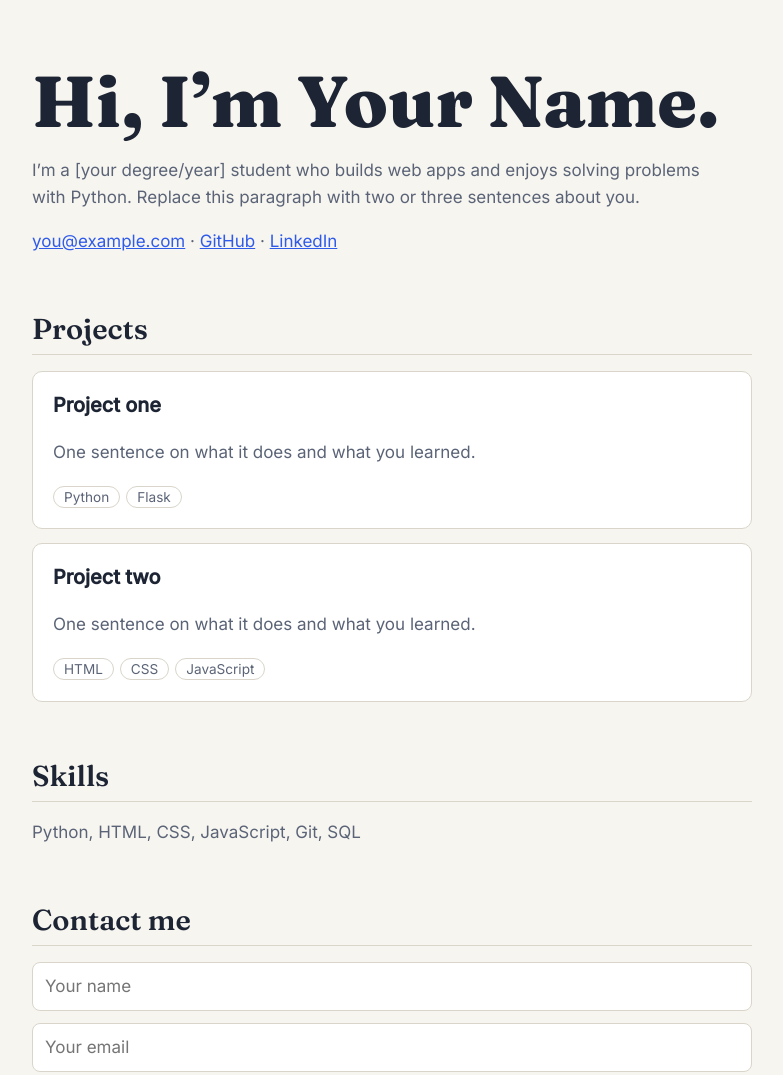
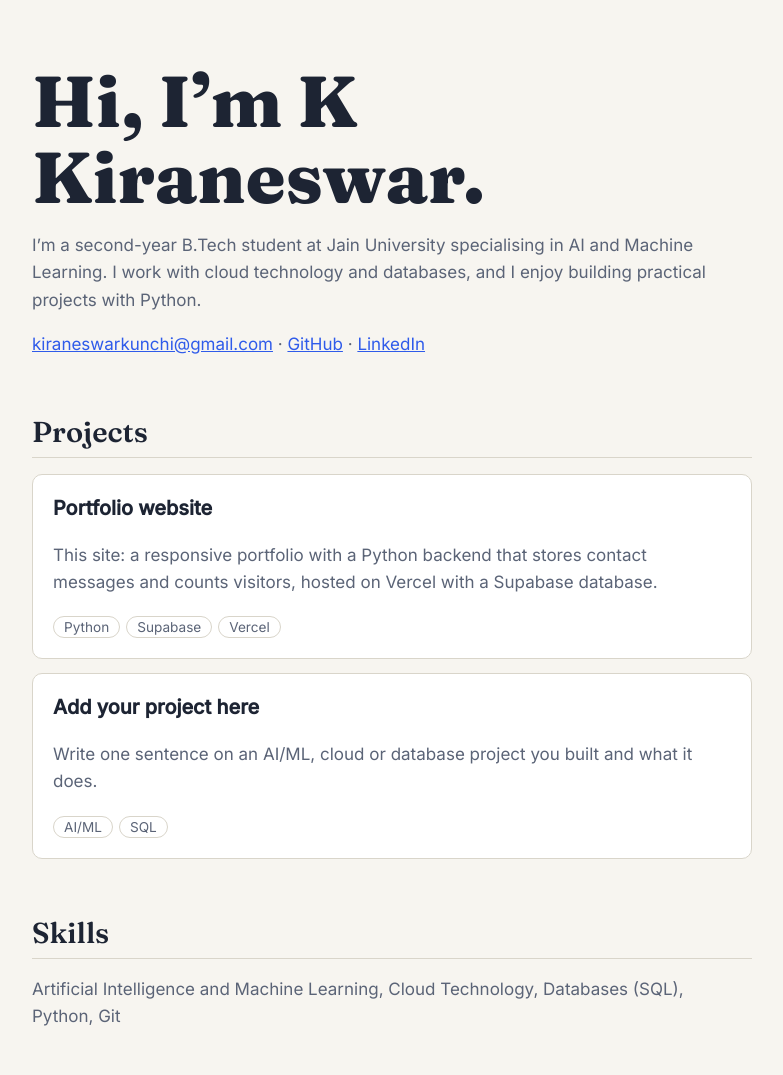
Before and after one commit to kiraneswark/portfolio-k, a plain HTML site: page index.html in a window 1280 px wide. Shown: the top 1075 px of the page, without its empty margins (248-1031 px from the left). Drawn offline with Linux system fonts and the light colour scheme; no server answers.

Commit message:
Update portfolio details and projects in index.html

```diff
--- a/index.html
+++ b/index.html
@@ -3,7 +3,7 @@
 <head>
 <meta charset="utf-8">
 <meta name="viewport" content="width=device-width, initial-scale=1">
-<title>Your Name | Portfolio</title>
+<title>K Kiraneswar | Portfolio</title>
 <link href="https://fonts.googleapis.com/css2?family=Fraunces:wght@600;800&family=Inter:wght@400;500&display=swap" rel="stylesheet">
 <style>
 :root{--bg:#f7f5f0;--ink:#1d2433;--mute:#5b6477;--accent:#2f5bea;--line:#d9d5ca;--card:#fff}
@@ -29,16 +29,16 @@ footer{margin-top:48px;color:var(--mute);font-size:.9rem}
 </head>
 <body>
 <main>
-<h1>Hi, I’m Your Name.</h1>
-<p>I’m a [your degree/year] student who builds web apps and enjoys solving problems with Python. Replace this paragraph with two or three sentences about you.</p>
-<p><a href="mailto:you@example.com">you@example.com</a> · <a href="https://github.com/yourusername">GitHub</a> · <a href="https://linkedin.com/in/yourusername">LinkedIn</a></p>
+<h1>Hi, I’m K Kiraneswar.</h1>
+<p>I’m a second-year B.Tech student at Jain University specialising in AI and Machine Learning. I work with cloud technology and databases, and I enjoy building practical projects with Python.</p>
+<p><a href="mailto:kiraneswarkunchi@gmail.com">kiraneswarkunchi@gmail.com</a> · <a href="https://github.com/kiraneswark">GitHub</a> · <a href="https://www.linkedin.com/in/kiraneswark/">LinkedIn</a></p>
 
 <h2>Projects</h2>
-<div class="project"><h3>Project one</h3><p>One sentence on what it does and what you learned.</p><div class="tags"><span>Python</span><span>Flask</span></div></div>
-<div class="project"><h3>Project two</h3><p>One sentence on what it does and what you learned.</p><div class="tags"><span>HTML</span><span>CSS</span><span>JavaScript</span></div></div>
+<div class="project"><h3>Portfolio website</h3><p>This site: a responsive portfolio with a Python backend that stores contact messages and counts visitors, hosted on Vercel with a Supabase database.</p><div class="tags"><span>Python</span><span>Supabase</span><span>Vercel</span></div></div>
+<div class="project"><h3>Add your project here</h3><p>Write one sentence on an AI/ML, cloud or database project you built and what it does.</p><div class="tags"><span>AI/ML</span><span>SQL</span></div></div>
 
 <h2>Skills</h2>
-<p>Python, HTML, CSS, JavaScript, Git, SQL</p>
+<p>Artificial Intelligence and Machine Learning, Cloud Technology, Databases (SQL), Python, Git</p>
 
 <h2>Contact me</h2>
 <form id="f">
```
